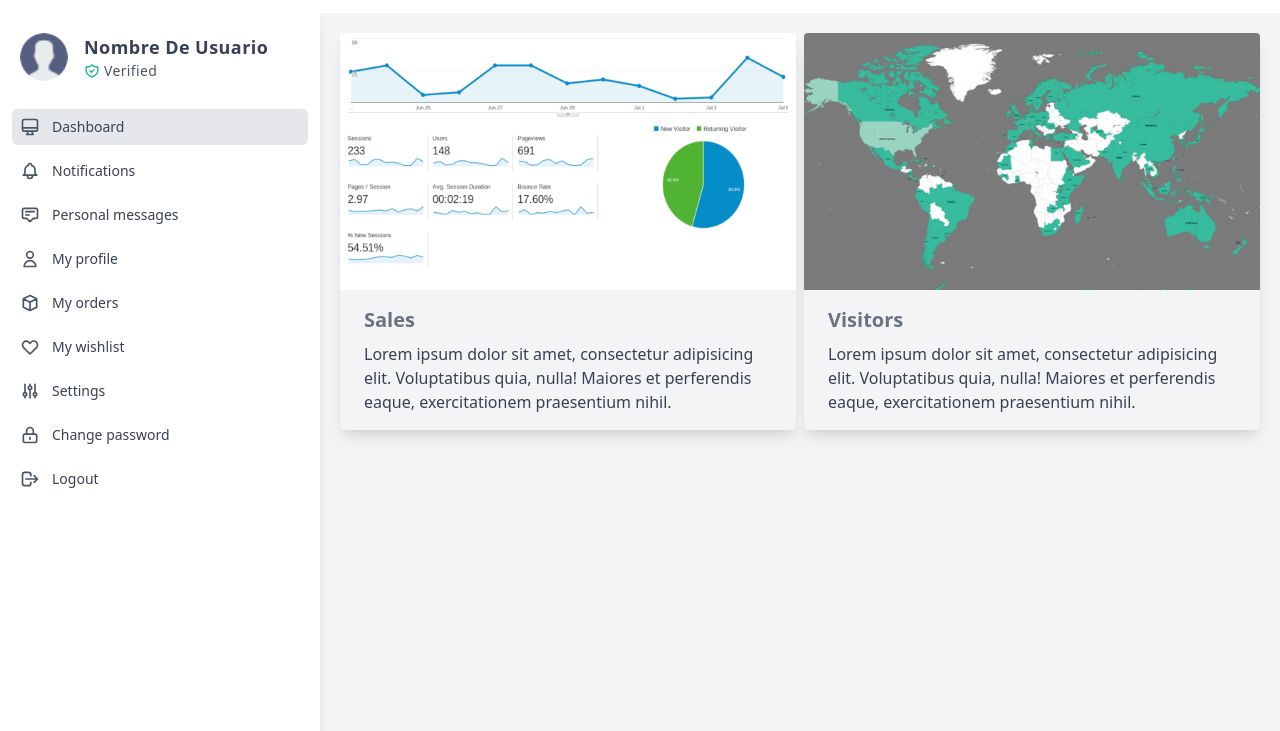
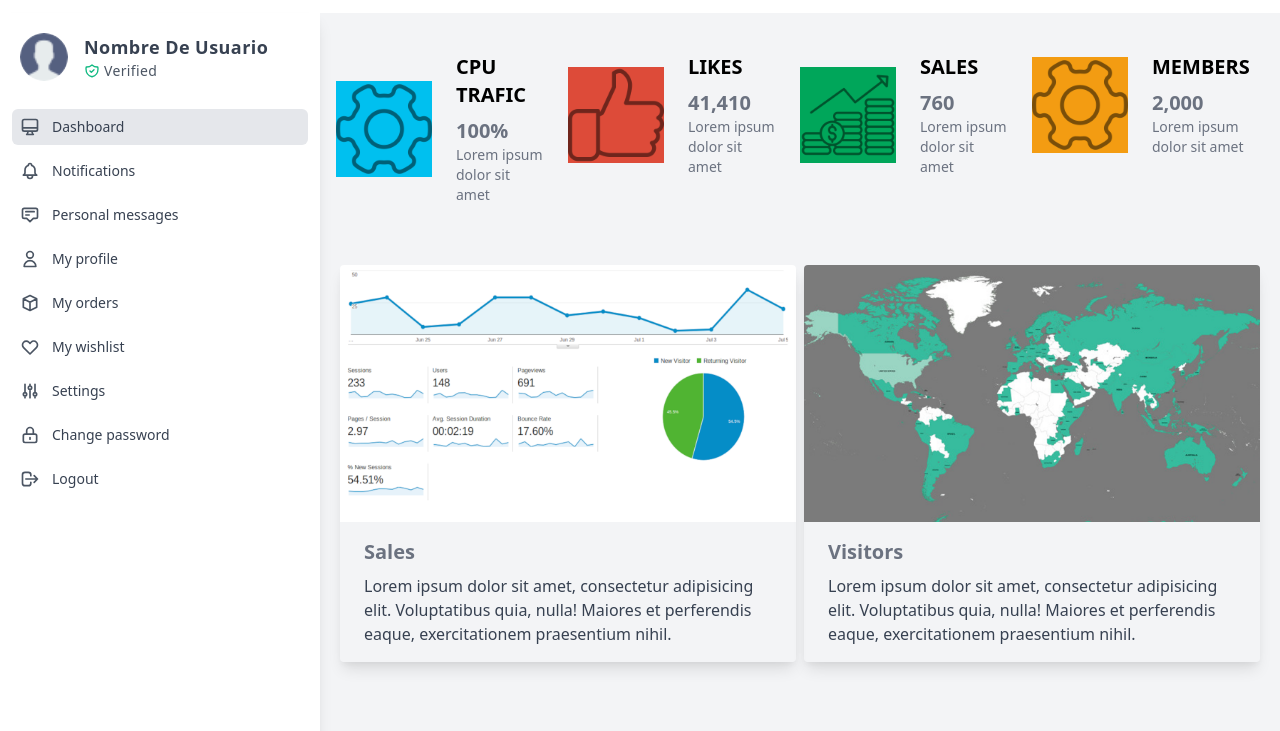
Before and after one commit to crist-12/dashboard-v1-pw, a plain HTML site: page index.html in a window 1280 px wide. Shown: the part 69-800 px from the top of the page. Drawn offline with nearby package versions, Linux system fonts and the light colour scheme.

Commit message:
agregar tarjetas de estado

```diff
--- a/index.html
+++ b/index.html
@@ -186,7 +186,112 @@
                 </ul>
             </div>
 
+
+
+
+
+
+
             <div class="w-9/12">
+
+                 <!--
+                Tarjetas de estado
+            -->
+            <div class="grid gap-0.01 grid-cols-1 md:grid-cols-4 p-4">
+                <div><div class="card  "style="background-color: ;" >
+                    <div class="flex">
+                        <div class="flex-none w-24 h-24 relative self-center items-center justify-center " style="background-color: #00c0ef;">
+                          <img src="./PNG/configuraciones.png" alt="" class="relative self-center animate-pulse w-full h-full" />
+                        </div>
+                        <form class="flex-auto p-6">
+                          <div class="flex flex-wrap">
+                            <h1 class="flex-auto text-xl font-semibold">
+                              CPU TRAFIC
+                            </h1>
+
+                            <div class="w-full flex-none text-xl font-semibold text-gray-500 mt-2">
+                              100%
+                            </div>
+                          </div>
+                          <p class="text-sm text-gray-500">
+                            Lorem ipsum dolor sit amet
+                          </p>
+                        </form>
+                      </div>
+                </div></div>
+                <div><div class="card  "style="background-color: ;" >
+                  <div class="flex">
+                      <div class="flex-none w-24 h-24 relative self-center items-center justify-center " style="background-color: #dd4b39;">
+                        <img src="./PNG/like.png" alt="" class="relative self-center animate-pulse w-full h-full" />
+                      </div>
+                      <form class="flex-auto p-6">
+                        <div class="flex flex-wrap">
+                          <h1 class="flex-auto text-xl font-semibold">
+                            LIKES
+                          </h1>
+
+                          <div class="w-full flex-none text-xl font-semibold text-gray-500 mt-2">
+                            41,410
+                          </div>
+                        </div>
+                        <p class="text-sm text-gray-500">
+                          Lorem ipsum dolor sit amet
+                         </p>
+                      </form>
+                    </div>
+              </div></div>
+              <div><div class="card  "style="background-color: ;" >
+                <div class="flex">
+                    <div class="flex-none w-24 h-24 relative self-center items-center justify-center " style="background-color: #00a65a;">
+                      <img src="./PNG/sales.png" alt="" class="relative self-center animate-pulse w-full h-full" />
+                    </div>
+                    <form class="flex-auto p-6">
+                      <div class="flex flex-wrap">
+                        <h1 class="flex-auto text-xl font-semibold">
+                          SALES
+                        </h1>
+
+                        <div class="w-full flex-none text-xl font-semibold text-gray-500 mt-2">
+                          760
+                        </div>
+                      </div>
+                      <p class="text-sm text-gray-500">
+                        Lorem ipsum dolor sit amet
+                       </p>
+                    </form>
+                  </div>
+            </div></div>
+              <div><div class="card  "style="background-color: ;" >
+                <div class="flex">
+                    <div class="flex-none w-24 h-24 relative self-center items-center justify-center " style="background-color: #f39c12;">
+                      <img src="./PNG/configuraciones.png" alt="" class="relative self-center animate-pulse w-full h-full" />
+                    </div>
+                    <form class="flex-auto p-6">
+                      <div class="flex flex-wrap">
+                        <h1 class="flex-auto text-xl font-semibold">
+                          MEMBERS
+                        </h1>
+
+                        <div class="w-full flex-none text-xl font-semibold text-gray-500 mt-2">
+                           2,000
+                        </div>
+                      </div>
+                      <p class="text-sm text-gray-500">
+                        Lorem ipsum dolor sit amet
+                       </p>
+                    </form>
+                  </div>
+            </div></div>
+
+
+              </div>
+
+              <!--
+                Termina tarjetas de estado
+            -->
+
+
+
                 <div class="p-4 text-gray-500">
                     <div class="p-1 grid grid-cols-1 sm:grid-cols-1 md:grid-cols-2 lg:grid-cols-2 xl:grid-cols-2 gap-2">
                         <!--Card 1-->
```
Also changed, not shown: PNG/configuraciones.png (added), PNG/like.png (added), PNG/sales.png (added), PNG/team.png (added).
